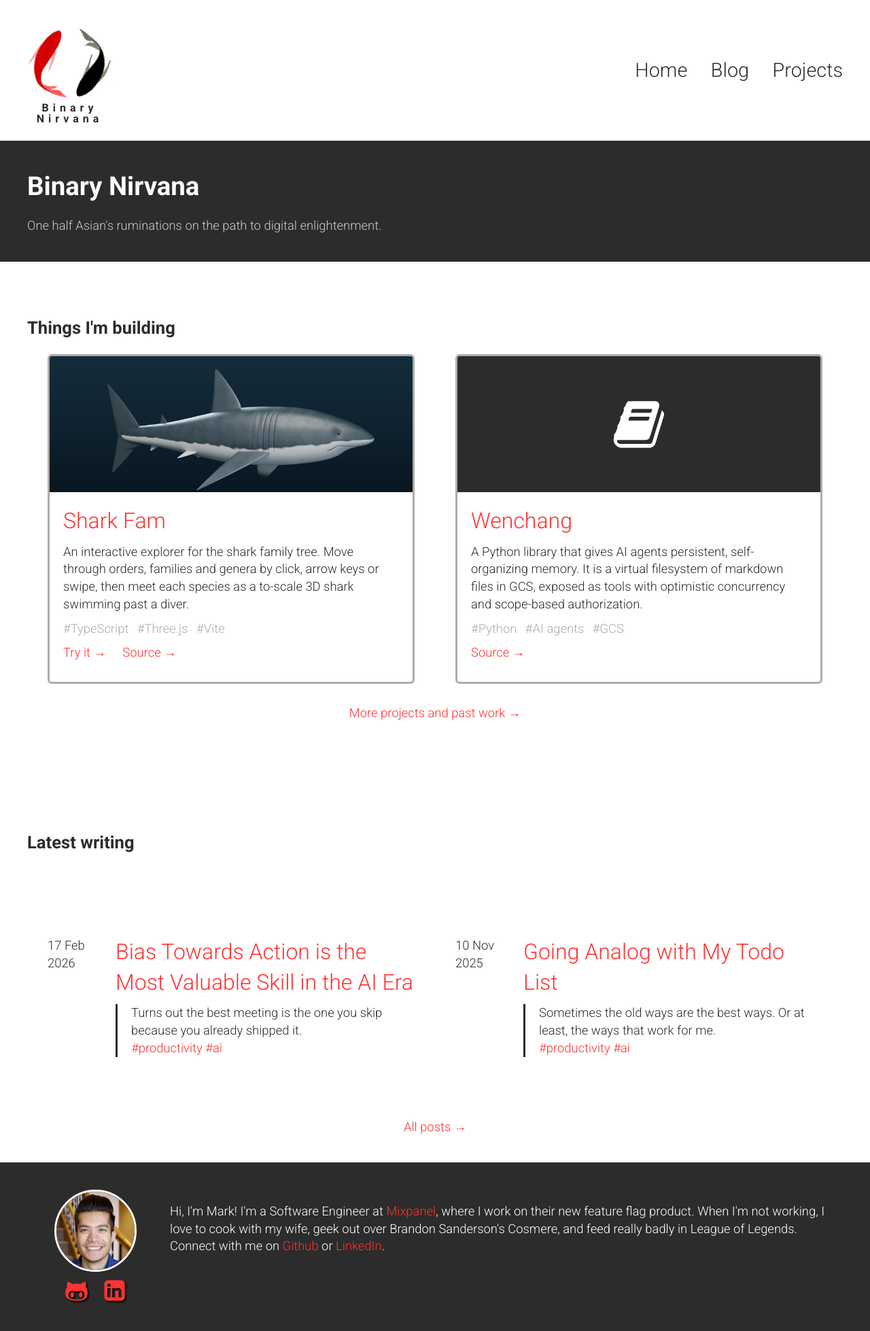
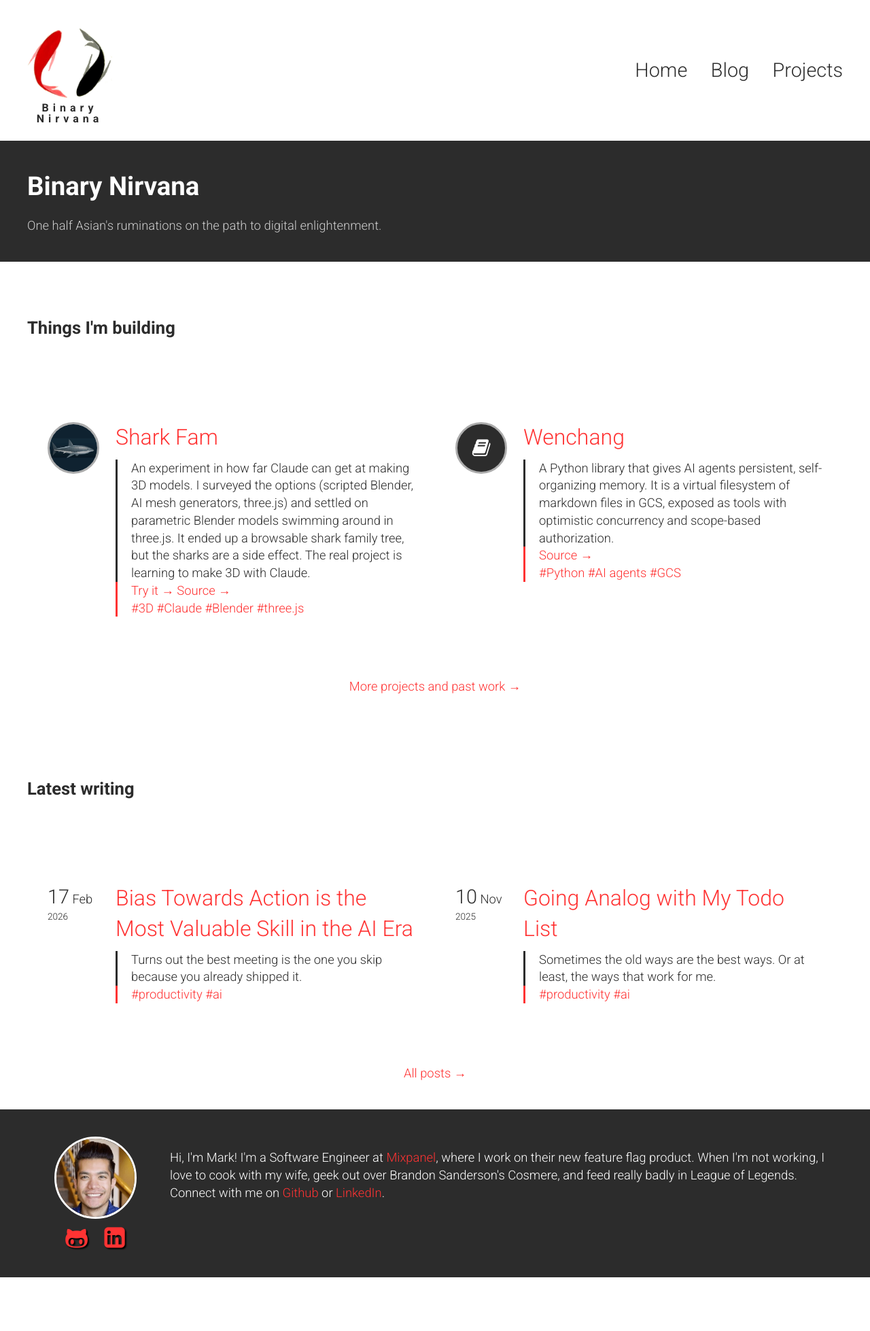
Before and after one commit to msiebert/msiebert.github.io, a Jekyll site: the page built from index.html, in a window 1280 px wide. Shown: the whole page at 68% size. Built offline with Jekyll 4.4.1, drawn with Linux system fonts in a browser that asks for light colours; after the commit the page ends 1879 px from its top, so only the background shows below that.

Commit message:
Restyle featured projects to match the blog list
Drop the boxed cards in favor of the blog's row style with a round mark,
and reframe Shark Fam as an experiment in making 3D models with Claude.

Co-Authored-By: Claude Sonnet 5.5 <noreply@anthropic.com>
Claude-Session: https://claude.ai/code/session_01KNYwgbifMRz4ohciDTXTE9

```diff
--- a/_data/featured_projects.yml
+++ b/_data/featured_projects.yml
@@ -1,7 +1,7 @@
 - title: Shark Fam
-  blurb: An interactive explorer for the shark family tree. Move through orders, families and genera by click, arrow keys or swipe, then meet each species as a to-scale 3D shark swimming past a diver.
-  image: shark-fam.jpg
-  tags: [TypeScript, Three.js, Vite]
+  blurb: An experiment in how far Claude can get at making 3D models. I surveyed the options (scripted Blender, AI mesh generators, three.js) and settled on parametric Blender models swimming around in three.js. It ended up a browsable shark family tree, but the sharks are a side effect. The real project is learning to make 3D with Claude.
+  image: shark-fam-mark.jpg
+  tags: [3D, Claude, Blender, three.js]
   links:
     - label: Try it
       url: https://msiebert.github.io/shark-fam/
--- a/assets/css/site.css
+++ b/assets/css/site.css
@@ -390,6 +390,7 @@ header.site-header nav a:first-child {
 }
 /**
  * Styles for the home page: featured projects and latest posts.
+ * The rows reuse the blog list styles (.blog .posts li.post).
  */
 article.home .section-title {
   font-size: 1.6rem;
@@ -438,56 +439,31 @@ article.home .featured > .content .row,
 article.home .latest > .content .row {
   min-width: 0;
 }
-article.home .featured .six.columns {
-  padding: 20px 30px;
+article.home .index-list {
+  min-height: 0;
 }
-@media (max-width: 768px) {
-  article.home .featured .six.columns {
-    padding-left: 0;
-    padding-right: 0;
-  }
+article.home .project-mark {
+  background-color: #2c2c2c;
+  border: solid #acacac 3px;
+  border-radius: 100%;
+  color: white;
+  height: 70px;
+  overflow: hidden;
+  position: relative;
+  width: 70px;
 }
-article.home .featured-card {
-  border: solid #acacac 3px;
-  border-radius: 6px;
-  overflow: hidden;
-}
-article.home .featured-card .featured-image {
-  display: block;
-  height: 200px;
+article.home .project-mark img {
+  height: 100%;
   object-fit: cover;
   width: 100%;
 }
-article.home .featured-card .featured-icon {
-  background-color: #2c2c2c;
-  color: white;
-  align-items: center;
-  display: flex;
-  justify-content: center;
-}
-article.home .featured-card .featured-icon .fa {
-  font-size: 5rem;
+article.home .project-mark .fa {
+  font-size: 1.8rem;
+  left: 50%;
+  position: absolute;
   text-shadow: none;
-}
-article.home .featured-card .featured-body {
-  padding: 20px;
-}
-article.home .featured-card .featured-body p {
-  margin: 0 0 10px;
-}
-article.home .featured-card .title {
-  color: #ff3333;
-  font-size: 2rem;
-}
-article.home .featured-card .tag {
-  color: #acacac;
-  margin-right: 8px;
-}
-article.home .featured-card .links a {
-  margin-right: 20px;
-}
-article.home .latest .index-list {
-  min-height: 0;
+  top: 50%;
+  transform: translate(-50%, -50%);
 }
 /**
  * Styles for the projects page.
--- a/index.html
+++ b/index.html
@@ -5,7 +5,7 @@ metaname: Binary Nirvana
 description: One half Asian's ruminations on the path to digital enlightenment.
 image: fish.png
 ---
-<article class="home">
+<article class="blog home">
     <header class="header">
         <div class="content">
             <h1 class="title">Binary Nirvana</h1>
@@ -16,35 +16,48 @@ image: fish.png
     <section class="featured">
         <div class="content">
             <h2 class="section-title">Things I'm building</h2>
+        </div>
+        <ul class="index-list posts">
+        {% for project in site.data.featured_projects %}
+            {% capture even %}{% cycle "true", "false" %}{% endcapture %}
+            {% if even == "true" %}
                 <div class="row">
-            {% for project in site.data.featured_projects %}
-                <div class="six columns">
-                    <div class="featured-card">
+            {% endif %}
+
+            <li class="post six columns">
+                <div class="row">
+                    <div class="two columns">
+                        <div class="project-mark">
                             {% if project.image %}
-                        <img class="featured-image" src="/assets/img/projects/{{ project.image }}" alt="{{ project.title }}" />
+                            <img src="/assets/img/projects/{{ project.image }}" alt="" />
                             {% else %}
-                        <div class="featured-image featured-icon"><i class="fa {{ project.icon }}"></i></div>
+                            <i class="fa {{ project.icon }}"></i>
                             {% endif %}
-                        <div class="featured-body">
-                            <p class="title">{{ project.title }}</p>
+                        </div>
+                    </div>
+                    <div class="ten columns content">
+                        <p class="title"><a href="{{ project.links[0].url }}" target="_blank">{{ project.title }}</a></p>
                         <p class="description">{{ project.blurb }}</p>
-                            <p class="tags">
-                            {% for tag in project.tags %}
-                                <span class="tag">#{{ tag }}</span>
-                            {% endfor %}
-                            </p>
-                            <p class="links">
+                        <p class="description tags">
                         {% for link in project.links %}
                             <a href="{{ link.url }}" target="_blank">{{ link.label }} →</a>
                         {% endfor %}
                         </p>
+                        <p class="description tags">
+                        {% for tag in project.tags %}
+                            <a class="tag">#{{ tag }}</a>
+                        {% endfor %}
+                        </p>
                     </div>
                 </div>
+            </li>
+
+            {% if even == "false" or forloop.last %}
                 </div>
+            {% endif %}
         {% endfor %}
-            </div>
+        </ul>
         <p class="section-more"><a href="/projects">More projects and past work →</a></p>
-        </div>
     </section>
 
     <section class="latest">
```
Also changed, not shown: assets/less/_home.less (+20 -51 lines), assets/img/projects/shark-fam-mark.jpg (added), assets/img/projects/shark-fam.jpg (deleted). Lines whose indentation alone changed are shown as unchanged.
